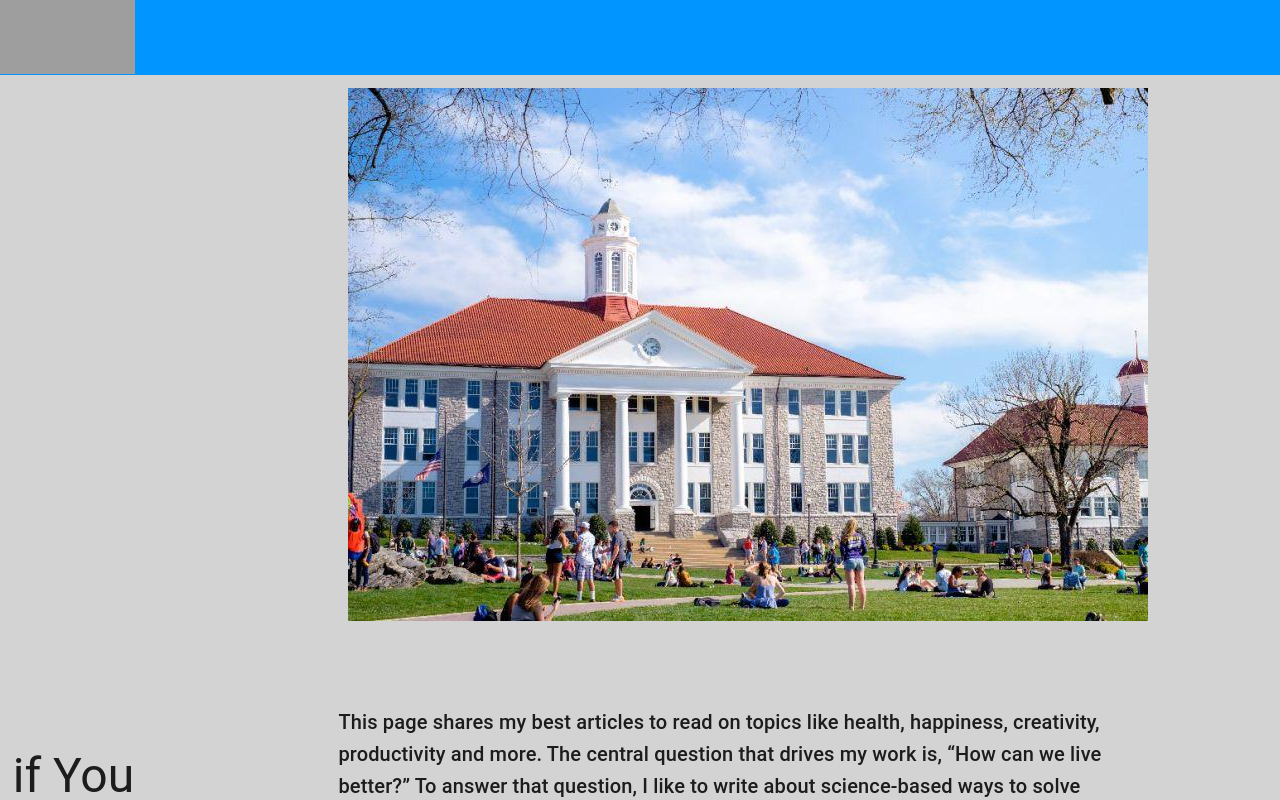
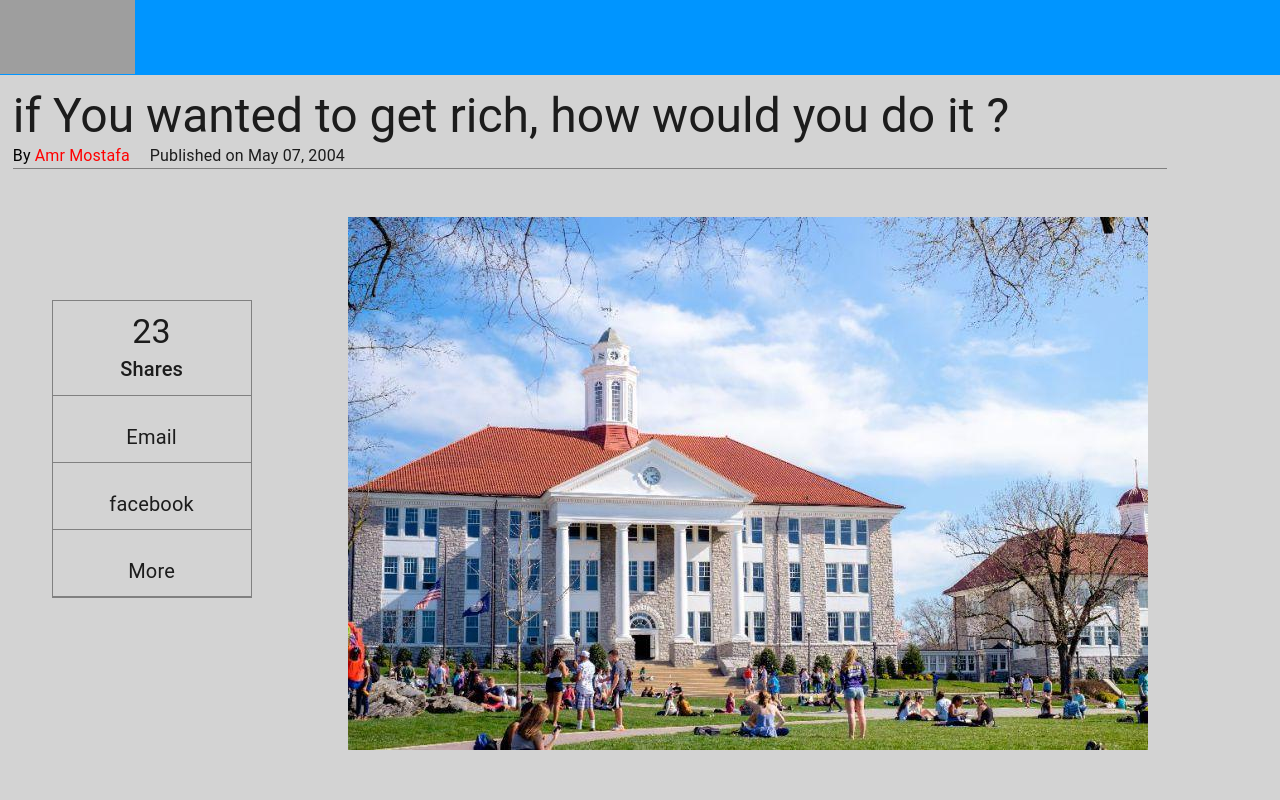
Before and after one commit to amrelshehaly/daily-news, a Next.js app: page /details in a window 1280 px wide. Shown: the top 800 px of the page. Built offline with nearby package versions, Linux system fonts and the light colour scheme; grey boxes are pictures that could not be loaded.

Commit message:
developed details UI

```diff
--- /dev/null
+++ b/src/components/banner/index.tsx
@@ -0,0 +1,34 @@
+import React, { FC } from 'react'
+import { Typography } from '@mui/material'
+
+interface Props {
+  title: string
+  author?: string
+  date?: string
+}
+
+const Banner: FC<Props> = ({ title, author, date }) => {
+  return (
+    <Typography
+      component="div"
+      variant="h3"
+      sx={{ borderBottom: '1px solid grey' }}
+    >
+        {title}
+      <Typography component="div" sx={{ display: 'flex' }}>
+        {author && (
+          <Typography component="div" sx={{ color: 'red', display: 'flex' }}>
+            <div style={{ color: 'black' }}>By&nbsp;</div> {author}
+          </Typography>
+        )}
+        {date && (
+          <Typography component="div" sx={{ marginLeft: '20px' }}>
+            {date}
+          </Typography>
+        )}
+      </Typography>
+    </Typography>
+  )
+}
+
+export default Banner
--- /dev/null
+++ b/src/components/statusboard/index.tsx
@@ -0,0 +1,37 @@
+import React from 'react'
+import { Box, Typography } from '@mui/material'
+import useStyles from './styles'
+
+const StatusBoard = () => {
+  const classes = useStyles()
+  return (
+    <Box
+      display="grid"
+      gridTemplateColumns="repeat(12, 1fr)"
+      gap={2}
+      className={classes.container}
+    >
+      <Box gridColumn="span 12">
+        <Typography component="div" sx={{display:'grid'}}>
+            <Typography  component="div" variant='h4'>
+                23
+            </Typography>
+            <Typography component="div" variant='h6'>
+                Shares
+            </Typography>
+        </Typography>
+      </Box>
+      <Box gridColumn="span 12">
+        <Typography >Email</Typography>
+      </Box>
+      <Box gridColumn="span 12">
+        <Typography>facebook</Typography>
+      </Box>
+      <Box gridColumn="span 12">
+        <Typography>More</Typography>
+      </Box>
+    </Box>
+  )
+}
+
+export default StatusBoard
--- /dev/null
+++ b/src/components/statusboard/styles.ts
@@ -0,0 +1,25 @@
+import { Theme } from '@material-ui/core'
+import { makeStyles } from '@material-ui/styles'
+const useStyles = makeStyles((theme: Theme) => ({
+  container: {
+    textAlign: 'center',
+    border: '1px solid gray',
+    width: '200px',
+    margin: '0 auto',
+    // marginBottom:'900px',
+    marginTop: '30%',
+    [theme.breakpoints.down('lg')]:{
+        marginBottom:'0px',
+        marginTop:'20px',
+    },
+    '& > div':{
+        borderBottom:'1px solid gray',
+        padding:'10px',
+
+        '& p':{
+            fontSize:'20px'
+        }
+    }
+  },
+}))
+export default useStyles
--- a/src/module/details/index.tsx
+++ b/src/module/details/index.tsx
@@ -1,6 +1,8 @@
 import React from 'react'
 import { Box, Typography, Grid } from '@mui/material'
 import Article from '../../components/article'
+import StatusBoard from '../../components/statusboard'
+import Banner from '../../components/banner'
 
 const DetailsPage = () => {
   return (
@@ -8,21 +10,18 @@ const DetailsPage = () => {
       container
       direction="row"
       justifyContent="center"
-      alignItems="center"
+      alignItems="flex-start"
       spacing={6}
     >
-        <Grid item lg={3} xs={12}>
-            <Typography component='div' variant='h3' sx={{borderBottom:'1px solid grey'}}>
-                if You wanted to get rich, how would you do it ?
-                <Typography component='div' sx={{display:'flex'}}>
-                    By&nbsp; <Typography sx={{ color: 'red' }}>Amr Mostafa</Typography>
-                </Typography>
-            </Typography>
-        </Grid>
-        <Grid item lg={9} xs={12}>
-            <Article />
-        </Grid>
-
+      <Grid item xs={12} sx={{ padding: '100px 100px 0px 100px' }}>
+        <Banner title='if You wanted to get rich, how would you do it ?'  author='Amr Mostafa' date=' Published on May 07, 2004' />
+      </Grid>
+      <Grid item lg={3} xs={12}>
+        <StatusBoard />
+      </Grid>
+      <Grid item lg={9} xs={12}>
+        <Article />
+      </Grid>
     </Grid>
   )
 }
```
